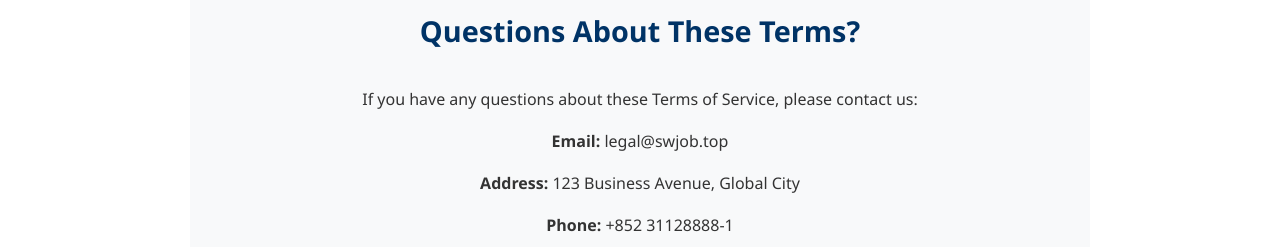
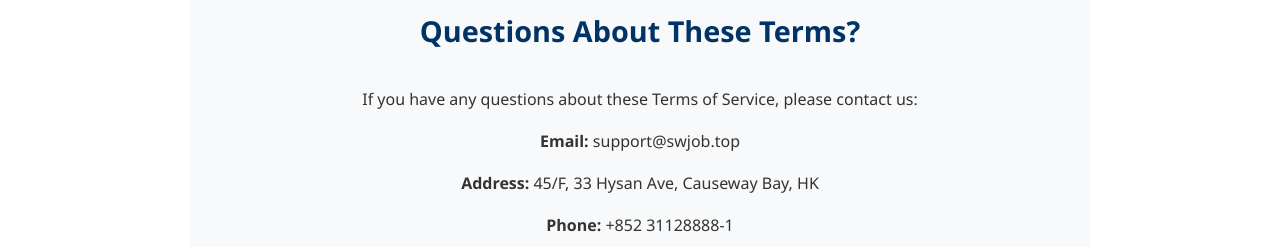
Before and after one commit to Lenchant11/www.swjob.top, a plain HTML site: page userterms.html in a window 1280 px wide. Shown: the part 5860-6107 px from the top of the page. Drawn offline with Linux system fonts and the light colour scheme.

Commit message:
Update userterms.html

```diff
--- a/userterms.html
+++ b/userterms.html
@@ -646,8 +646,8 @@
                     <div class="contact-terms">
                         <h2>Questions About These Terms?</h2>
                         <p>If you have any questions about these Terms of Service, please contact us:</p>
-                        <p><strong>Email:</strong> legal@swjob.top</p>
-                        <p><strong>Address:</strong> 123 Business Avenue, Global City</p>
+                        <p><strong>Email:</strong> support@swjob.top</p>
+                        <p><strong>Address:</strong> 45/F, 33 Hysan Ave, Causeway Bay, HK</p>
                         <p><strong>Phone:</strong> +852 31128888-1</p>
                         <a href="contact.html" class="btn" style="margin-top: 20px;">Contact Our Legal Team</a>
                     </div>
@@ -761,4 +761,5 @@
         });
     </script>
 </body>
+
 </html>
```
